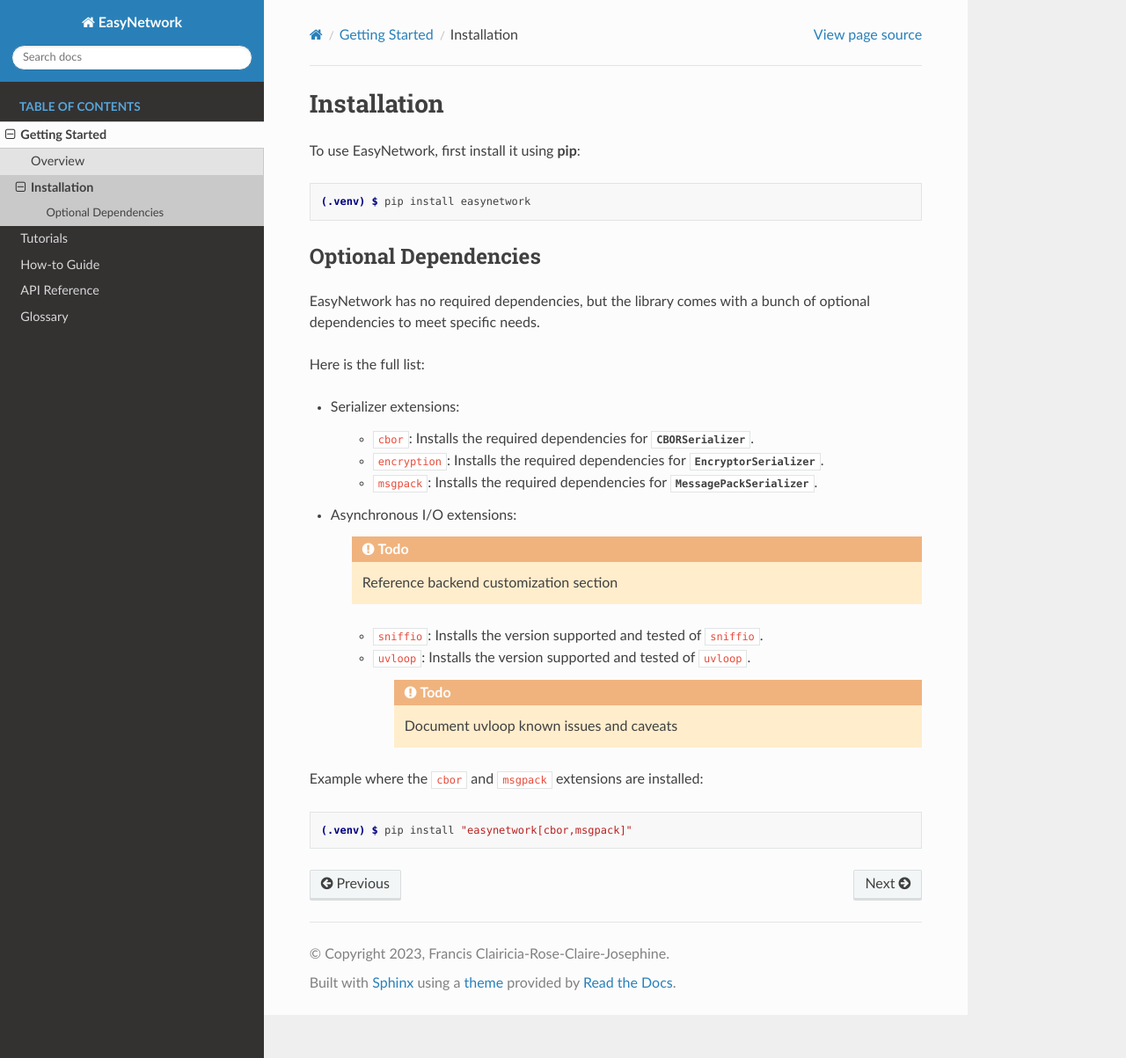
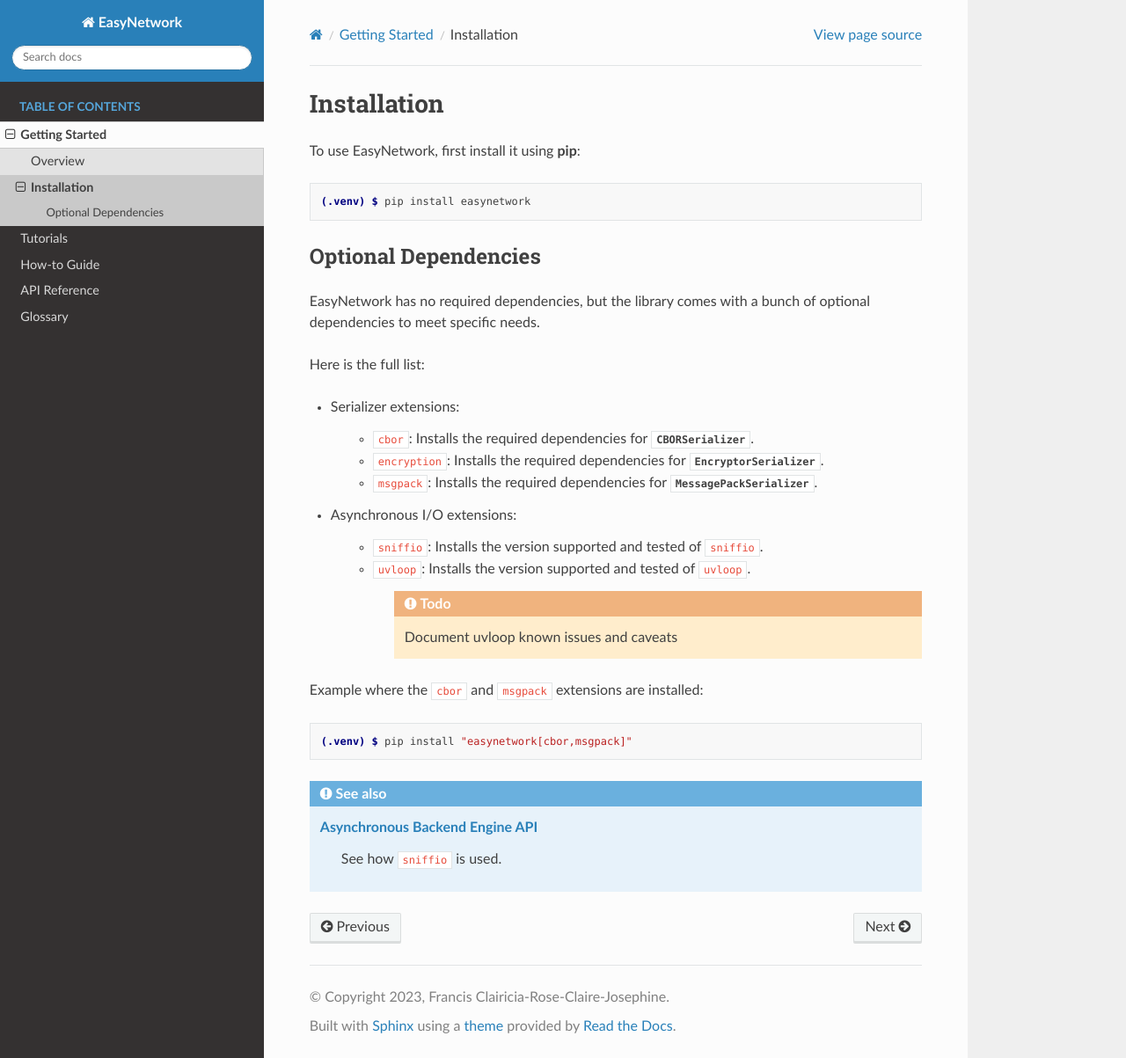
Before and after one commit to francis-clairicia/EasyNetwork, a Sphinx documentation site: the page built from docs/source/quickstart/install.rst, in a window 1280 px wide and 1203 px high. Shown: the whole window at 88% size. Built offline with Sphinx 7.4.7 and the Read the Docs theme 2.0.0, drawn with Linux system fonts in a browser that asks for light colours; cross-references to code outside the pages are shown as plain code.

Commit message:
[DOCS] Added links to backend API where this is necessary

```diff
--- a/docs/source/_include/sync-async-variants.rst
+++ b/docs/source/_include/sync-async-variants.rst
@@ -6,4 +6,5 @@
 
    * Asynchronous API with ``async def`` functions, using an asynchronous framework to perform I/O operations.
 
-     All asynchronous API examples assume that you are using :mod:`asyncio`.
+     All asynchronous API examples assume that you are using :mod:`asyncio`,
+     but you can use a different library thanks to the :doc:`asynchronous backend engine API </api/async/backend>`.
--- a/docs/source/quickstart/install.rst
+++ b/docs/source/quickstart/install.rst
@@ -28,10 +28,6 @@
 
 * Asynchronous I/O extensions:
 
-   .. todo::
-
-      Reference backend customization section
-
    * ``sniffio``: Installs the version supported and tested of :github:repo:`sniffio <python-trio/sniffio>`.
 
    * ``uvloop``: Installs the version supported and tested of :github:repo:`uvloop <MagicStack/uvloop>`.
@@ -46,3 +42,9 @@
 .. code-block:: console
 
    (.venv) $ pip install "easynetwork[cbor,msgpack]"
+
+
+.. seealso::
+
+   :doc:`/api/async/backend`
+      See how ``sniffio`` is used.
```
Also changed, not shown: 1 other file.
